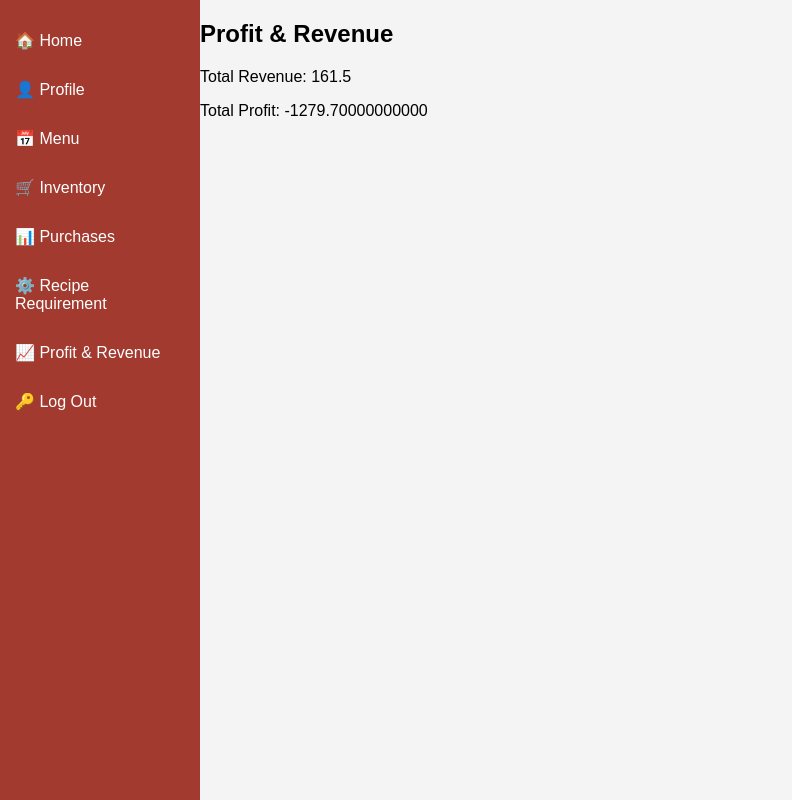
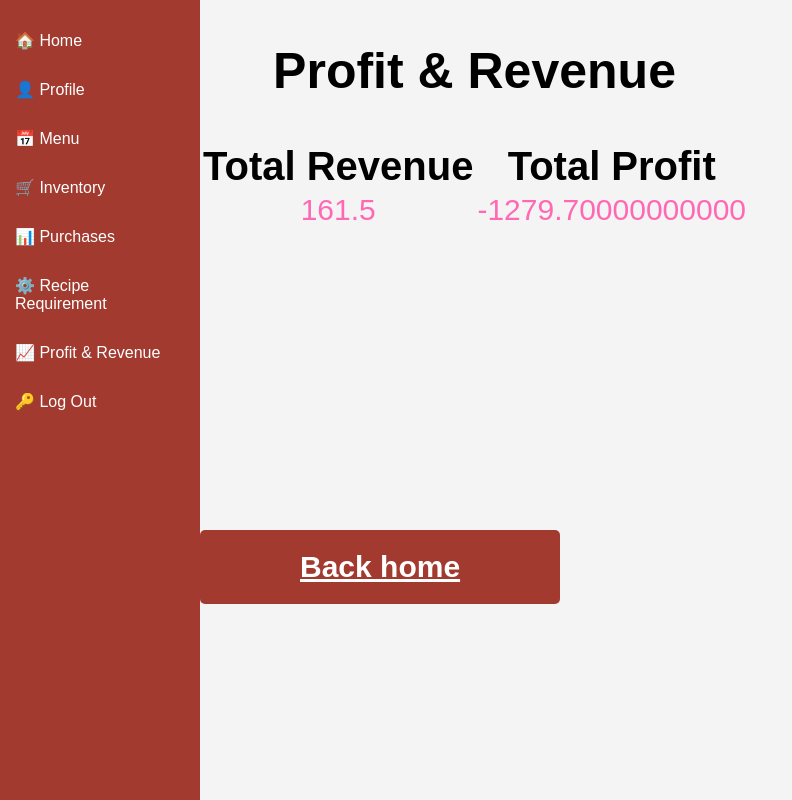
Before and after one commit to chimwec/DjangoDelights, a Django app: page /profit_revenue/ in a window 1280 px wide. Shown: the whole page, without its empty margins (0-792 px from the left). Run offline with Django 4.2, Linux system fonts and the light colour scheme; a user stored in the database is signed in; data comes from the database, SQL or seed files in the repository; both versions use the stored data as it was after the commit.

Commit message:
done the profit and revenue

```diff
--- a/inventory/static/inventory/ingredients.css
+++ b/inventory/static/inventory/ingredients.css
@@ -183,7 +183,7 @@ main {
 /* ... (styles for right column content remain unchanged) ... */
 
 /* Responsive adjustments */
-@media (max-width: 768px) {
+@media (max-width: 700px) {
     .recipe-requirements {
         flex-direction: column;
     }
--- a/inventory/static/inventory/main.css
+++ b/inventory/static/inventory/main.css
@@ -207,7 +207,7 @@ input[type="text"], input[type="password"] {
     max-width: 300px;
 }
 
-@media (max-width: 768px) {
+@media screen and (max-width: 700px) {
     .container {
         flex-direction: column;
     }
@@ -223,10 +223,23 @@ input[type="text"], input[type="password"] {
         text-align: center;
         margin-bottom: 20px;
     }
-    h1 {
+    .h1 {
         font-size: 2em;
         text-align: center;
     }
+    .sidebar {
+            width: 200px;
+            background-color: #a23a2f;
+            color: #fff;
+            height: 100vh;
+            padding-top: 20px;
+            position: fixed; /* Fixed Sidebar (stay in place on scroll) */
+            z-index: 1; /* Stay on top */
+            top: 0; /* Stay at the top */
+            left: 0;
+
+    }
+    .sidebar a {font-size: 18px;}
 }
 
 .message {
--- /dev/null
+++ b/inventory/static/inventory/profit.css
@@ -0,0 +1,65 @@
+/*for the profit html*/
+.table-content {
+    font-size: 30px;
+    font-family: Arial, sans-serif;
+
+}
+
+.table-row-1 {
+    color: #FF69B4; /* Hot pink color */
+    margin: 50px;
+    text-align: center;
+}
+
+.table-row-2 {
+    color: #FF69B4; /* Hot pink color */
+    margin: 50px;
+    text-align: center;
+}
+
+/* Styles for h2 elements */
+h2 {
+    text-align: center;
+    font-size: 50px;
+}
+
+
+/* Table layout styles */
+.table-header {
+    table-layout: fixed;
+    width: 80%;
+}
+
+.header-row-1 {
+    color: black;
+    font-size: 40px;
+    margin: 100%;
+    text-align: center;
+}
+
+/* The purchase item layout */
+.header-row-2 {
+    color: black;
+    font-size: 40px;
+    margin: 100%;
+    text-align: center;
+}
+
+/* Footer styles */
+.footer {
+    display: flex;
+    margin-top: 200px;
+    position: fixed;
+}
+
+.back-btn {
+    padding: 20px 100px;
+    border: none;
+    border-radius: 5px;
+    color: white;
+    font-weight: bold;
+    cursor: pointer;
+    background-color: #a23a2f;
+    margin-top: 100px;
+
+}
--- a/inventory/templates/inventory/profit_revenue.html
+++ b/inventory/templates/inventory/profit_revenue.html
@@ -2,14 +2,29 @@
 {% load static %}
 
 {% block head %}
-  <link rel="stylesheet" href="{% static 'inventory/main.css' %}">
+  <link rel="stylesheet" href="{% static 'inventory/profit.css' %}">
 {% endblock %}
 
 {% block content %}
-<div>
+<div class="table-content">
   <h2>Profit & Revenue</h2>
-  <p>Total Revenue: {{ total_revenue }}</p>
-  <p>Total Profit: {{ total_profit }}</p>
+  <table>
+    <thead>
+      <tr class="table-header">
+        <th class="header-row-1">Total Revenue</th>
+        <th class="header-row-2">Total Profit</th>
+      </tr>
+    </thead>
+    <tbody>
+      <tr>
+        <td class="table-row-1">{{ total_revenue }}</td>
+        <td class="table-row-2">{{ total_profit }}</td>
+      </tr>
+    </tbody>
+  </table>
 
+  <div class="footer">
+  <a href="{% url 'home' %}" class="back-btn">Back home</a>
+  </div>
 </div>
 {% endblock %}
```
Also changed, not shown: inventory/static/inventory/home.css (+8 -0 lines), inventory/static/inventory/recipe.css (+12 -0 lines), db.sqlite3.
